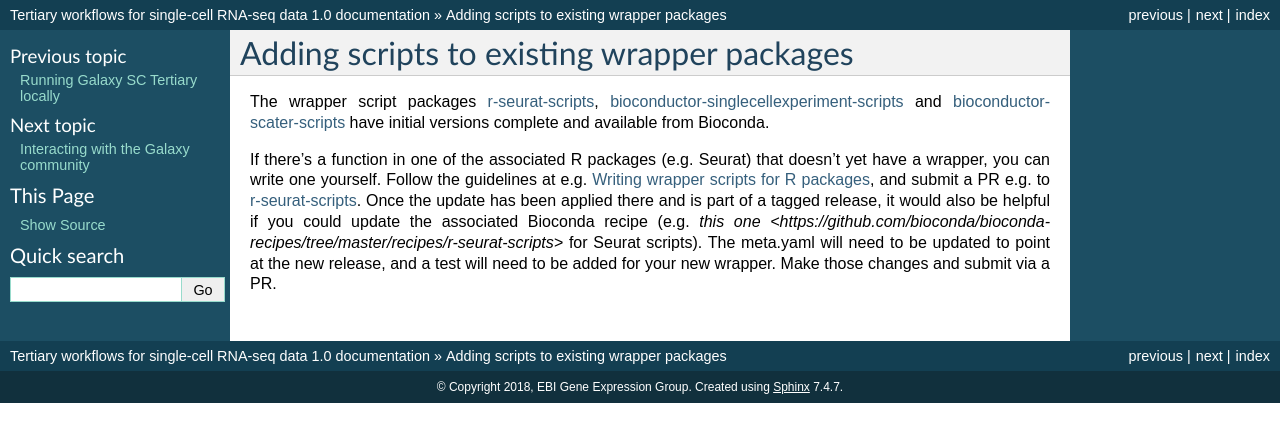
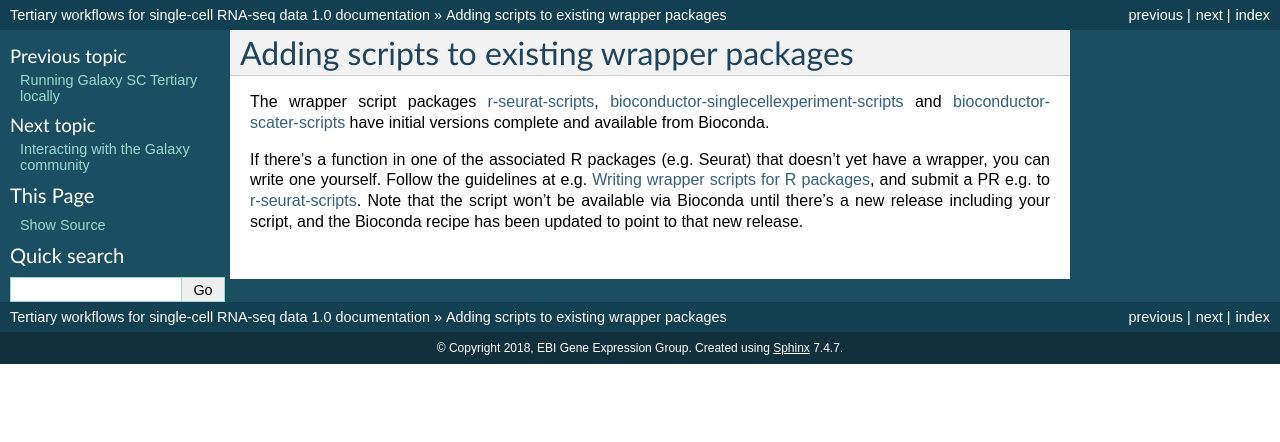
Before and after one commit to ebi-gene-expression-group/tertiary_workflows_docs, a Sphinx documentation site: the page built from docs/adding_scripts_to_wrapper_packages.rst, in a window 1280 px wide. Shown: the top 442 px of the page. Built offline with Sphinx 7.4.7, drawn with Linux system fonts in a browser that asks for light colours.

Commit message:
Update page

```diff
--- a/docs/adding_scripts_to_wrapper_packages.rst
+++ b/docs/adding_scripts_to_wrapper_packages.rst
@@ -4,4 +4,4 @@ Adding scripts to existing wrapper packages
 
 The wrapper script packages `r-seurat-scripts <https://github.com/ebi-gene-expression-group/r-seurat-scripts>`_, `bioconductor-singlecellexperiment-scripts <https://github.com/ebi-gene-expression-group/bioconductor-singlecellexperiment-scripts>`_ and `bioconductor-scater-scripts <https://github.com/ebi-gene-expression-group/bioconductor-singlecellexperiment-scripts>`_ have initial versions complete and available from Bioconda.
 
-If there's a function in one of the associated R packages (e.g. Seurat) that doesn't yet have a wrapper, you can write one yourself. Follow the guidelines at e.g. :doc:`scripts_for_r_packages`, and submit a PR e.g. to `r-seurat-scripts <https://github.com/ebi-gene-expression-group/r-seurat-scripts>`_. Once the update has been applied there and is part of a tagged release, it would also be helpful if you could update the associated Bioconda recipe (e.g. `this one <https://github.com/bioconda/bioconda-recipes/tree/master/recipes/r-seurat-scripts>` for Seurat scripts). The meta.yaml will need to be updated to point at the new release, and a test will need to be added for your new wrapper. Make those changes and submit via a PR.
+If there's a function in one of the associated R packages (e.g. Seurat) that doesn't yet have a wrapper, you can write one yourself. Follow the guidelines at e.g. :doc:`scripts_for_r_packages`, and submit a PR e.g. to `r-seurat-scripts <https://github.com/ebi-gene-expression-group/r-seurat-scripts>`_. Note that the script won't be available via Bioconda until there's a new release including your script, and the Bioconda recipe has been updated to point to that new release.
```
